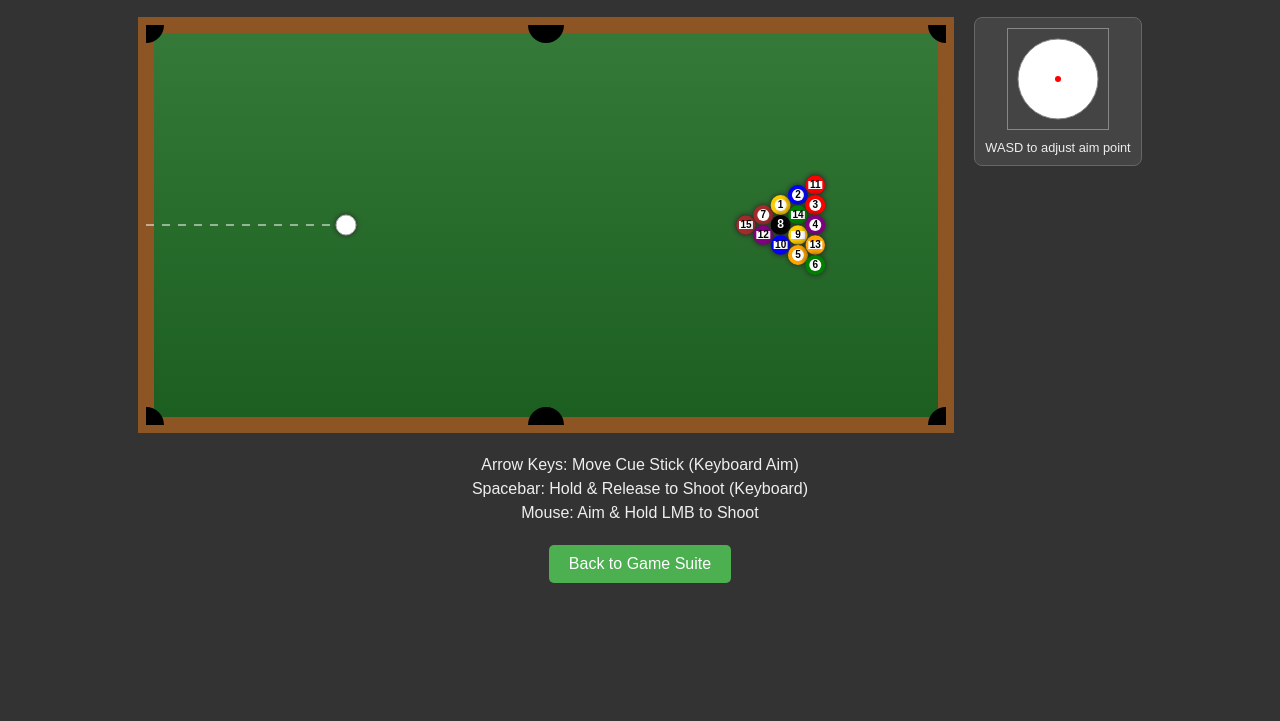
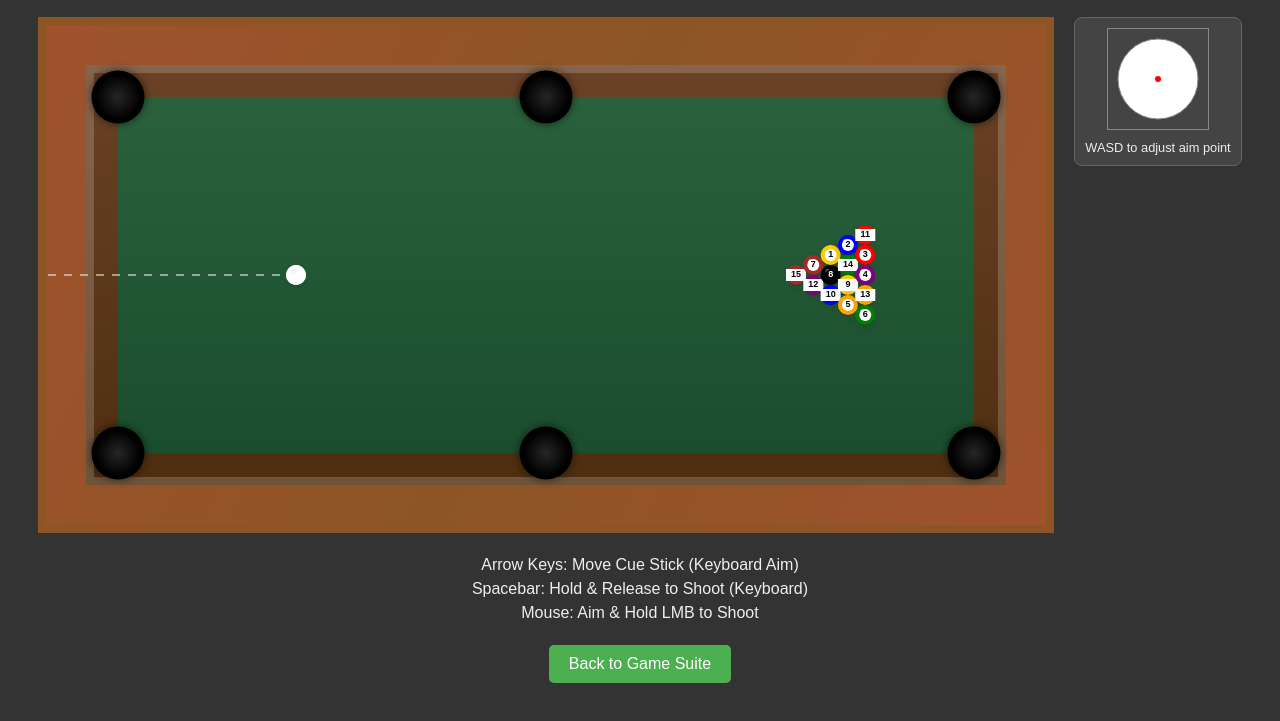
Before and after one commit to llkj11/KJGameSuite, a website: page games/pool_xl/index.html in a window 1280 px wide. Shown: the part 81-802 px from the top of the page. Drawn offline with nearby package versions, Linux system fonts and the light colour scheme.

Commit message:
Fixed issues with Pool table borders and ball bounce mechanics.

```diff
--- a/games/pool_xl/index.html
+++ b/games/pool_xl/index.html
@@ -9,7 +9,7 @@
 <body>
     <h1>Pool XL</h1>
     <div class="game-container">
-        <canvas id="poolTable" width="800" height="400"></canvas>
+        <canvas id="poolTable" width="1000" height="500"></canvas>
         <div class="aim-indicator-container">
             <canvas id="indicatorCanvas" width="100" height="100"></canvas>
             <p>WASD to adjust aim point</p>
--- a/games/pool_xl/script.js
+++ b/games/pool_xl/script.js
@@ -19,9 +19,11 @@ engine.gravity.y = 0; // No gravity in top-down pool
 // --- Game Constants (Adjusted for Matter.js) ---
 const BALL_RADIUS = 10;
 const POCKET_RADIUS = 18;
-const TABLE_WIDTH = poolTableCanvas.width;
-const TABLE_HEIGHT = poolTableCanvas.height;
-const CUSHION_THICKNESS = 20; // Thickness of the cushion bodies
+const TABLE_WIDTH = 1000; // Increased width
+const TABLE_HEIGHT = 500; // Increased height
+const BORDER_SIZE = 40; // New: thick outer border
+const RAIL_SIZE = 32;   // New: rail/cushion width
+const CUSHION_THICKNESS = 20; // Physical thickness (for physics)
 const CUE_BALL_COLOR = 'white';
 const EIGHT_BALL_COLOR = 'black';
 const BALL_COLORS = {
@@ -52,26 +54,57 @@ const CUE_TIP_RADIUS = 3;
 const MAX_POWER = 50;
 const POWER_INCREMENT = 0.5;
 
-// Pocket positions (still needed for logic)
+// Pocket positions (moved outward to rail/border intersection)
+const PLAYFIELD_X = BORDER_SIZE + RAIL_SIZE;
+const PLAYFIELD_Y = BORDER_SIZE + RAIL_SIZE;
+const PLAYFIELD_WIDTH = TABLE_WIDTH - 2 * (BORDER_SIZE + RAIL_SIZE);
+const PLAYFIELD_HEIGHT = TABLE_HEIGHT - 2 * (BORDER_SIZE + RAIL_SIZE);
 const pockets = [
-    { x: 0, y: 0 }, { x: TABLE_WIDTH / 2, y: 0 }, { x: TABLE_WIDTH, y: 0 },
-    { x: 0, y: TABLE_HEIGHT }, { x: TABLE_WIDTH / 2, y: TABLE_HEIGHT }, { x: TABLE_WIDTH, y: TABLE_HEIGHT },
+    { x: PLAYFIELD_X, y: PLAYFIELD_Y },
+    { x: PLAYFIELD_X + PLAYFIELD_WIDTH / 2, y: PLAYFIELD_Y },
+    { x: PLAYFIELD_X + PLAYFIELD_WIDTH, y: PLAYFIELD_Y },
+    { x: PLAYFIELD_X, y: PLAYFIELD_Y + PLAYFIELD_HEIGHT },
+    { x: PLAYFIELD_X + PLAYFIELD_WIDTH / 2, y: PLAYFIELD_Y + PLAYFIELD_HEIGHT },
+    { x: PLAYFIELD_X + PLAYFIELD_WIDTH, y: PLAYFIELD_Y + PLAYFIELD_HEIGHT },
 ];
 
 // --- Static Table Bodies (Cushions) ---
 const cushionOptions = {
     isStatic: true,
-    restitution: 0.8, // Bounciness of cushions
+    restitution: 0.9, // Increased bounciness of cushions (was 0.8)
     friction: 0.1, // Low friction for cushions
     slop: 0.01, // Adjust penetration tolerance
 };
 
-// Create cushion bodies slightly outside the visible table area
-const wallTop = Bodies.rectangle(TABLE_WIDTH / 2, -CUSHION_THICKNESS / 2, TABLE_WIDTH, CUSHION_THICKNESS, cushionOptions);
-const wallBottom = Bodies.rectangle(TABLE_WIDTH / 2, TABLE_HEIGHT + CUSHION_THICKNESS / 2, TABLE_WIDTH, CUSHION_THICKNESS, cushionOptions);
-const wallLeft = Bodies.rectangle(-CUSHION_THICKNESS / 2, TABLE_HEIGHT / 2, CUSHION_THICKNESS, TABLE_HEIGHT, cushionOptions);
-const wallRight = Bodies.rectangle(TABLE_WIDTH + CUSHION_THICKNESS / 2, TABLE_HEIGHT / 2, CUSHION_THICKNESS, TABLE_HEIGHT, cushionOptions);
-
+// Move cushions to the edge of the felt (playfield)
+const wallTop = Bodies.rectangle(
+    TABLE_WIDTH / 2,
+    PLAYFIELD_Y - CUSHION_THICKNESS / 2,
+    PLAYFIELD_WIDTH,
+    CUSHION_THICKNESS,
+    cushionOptions
+);
+const wallBottom = Bodies.rectangle(
+    TABLE_WIDTH / 2,
+    PLAYFIELD_Y + PLAYFIELD_HEIGHT + CUSHION_THICKNESS / 2,
+    PLAYFIELD_WIDTH,
+    CUSHION_THICKNESS,
+    cushionOptions
+);
+const wallLeft = Bodies.rectangle(
+    PLAYFIELD_X - CUSHION_THICKNESS / 2,
+    TABLE_HEIGHT / 2,
+    CUSHION_THICKNESS,
+    PLAYFIELD_HEIGHT,
+    cushionOptions
+);
+const wallRight = Bodies.rectangle(
+    PLAYFIELD_X + PLAYFIELD_WIDTH + CUSHION_THICKNESS / 2,
+    TABLE_HEIGHT / 2,
+    CUSHION_THICKNESS,
+    PLAYFIELD_HEIGHT,
+    cushionOptions
+);
 World.add(world, [wallTop, wallBottom, wallLeft, wallRight]);
 
 // --- Ball Physics Properties ---
@@ -286,74 +319,184 @@ function setupRack() {
     console.log(`Rack setup complete. ${objectBallBodies.length} object balls, 1 cue ball.`);
 }
 
-// --- Drawing (Needs adapting) ---
-function drawBall(body) { // Now takes a Matter.js body
+// --- Enhanced Drawing Functions ---
+
+function drawTable() {
+    // Draw outer border (wood)
+    ctx.save();
+    ctx.clearRect(0, 0, TABLE_WIDTH, TABLE_HEIGHT);
+    const borderGradient = ctx.createLinearGradient(0, 0, TABLE_WIDTH, TABLE_HEIGHT);
+    borderGradient.addColorStop(0, '#a0522d');
+    borderGradient.addColorStop(0.5, '#8d5524');
+    borderGradient.addColorStop(1, '#a0522d');
+    ctx.fillStyle = borderGradient;
+    ctx.fillRect(0, 0, TABLE_WIDTH, TABLE_HEIGHT);
+
+    // Draw rail/cushion (darker wood)
+    ctx.save();
+    ctx.beginPath();
+    ctx.rect(BORDER_SIZE, BORDER_SIZE, TABLE_WIDTH - 2 * BORDER_SIZE, TABLE_HEIGHT - 2 * BORDER_SIZE);
+    ctx.clip();
+    const railGradient = ctx.createLinearGradient(0, BORDER_SIZE, 0, TABLE_HEIGHT - BORDER_SIZE);
+    railGradient.addColorStop(0, '#6b4226');
+    railGradient.addColorStop(1, '#4e2e0e');
+    ctx.fillStyle = railGradient;
+    ctx.fillRect(BORDER_SIZE, BORDER_SIZE, TABLE_WIDTH - 2 * BORDER_SIZE, TABLE_HEIGHT - 2 * BORDER_SIZE);
+    ctx.restore();
+
+    // Draw felt (main play area)
+    ctx.save();
+    ctx.beginPath();
+    ctx.rect(BORDER_SIZE + RAIL_SIZE, BORDER_SIZE + RAIL_SIZE, TABLE_WIDTH - 2 * (BORDER_SIZE + RAIL_SIZE), TABLE_HEIGHT - 2 * (BORDER_SIZE + RAIL_SIZE));
+    ctx.clip();
+    const feltGradient = ctx.createLinearGradient(0, BORDER_SIZE + RAIL_SIZE, 0, TABLE_HEIGHT - BORDER_SIZE - RAIL_SIZE);
+    feltGradient.addColorStop(0, '#2a623d');
+    feltGradient.addColorStop(1, '#1a4d2e');
+    ctx.fillStyle = feltGradient;
+    ctx.fillRect(BORDER_SIZE + RAIL_SIZE, BORDER_SIZE + RAIL_SIZE, TABLE_WIDTH - 2 * (BORDER_SIZE + RAIL_SIZE), TABLE_HEIGHT - 2 * (BORDER_SIZE + RAIL_SIZE));
+    ctx.restore();
+
+    // Draw rail bevel/highlight (for 3D effect)
+    ctx.save();
+    ctx.beginPath();
+    ctx.rect(BORDER_SIZE, BORDER_SIZE, TABLE_WIDTH - 2 * BORDER_SIZE, TABLE_HEIGHT - 2 * BORDER_SIZE);
+    ctx.clip();
+    ctx.strokeStyle = 'rgba(255,255,255,0.18)';
+    ctx.lineWidth = 8;
+    ctx.strokeRect(BORDER_SIZE + 4, BORDER_SIZE + 4, TABLE_WIDTH - 2 * BORDER_SIZE - 8, TABLE_HEIGHT - 2 * BORDER_SIZE - 8);
+    ctx.restore();
+
+    // Draw pockets (on top of rails)
+    drawPockets();
+}
+
+function drawPockets() {
+    // Draw pockets as circles overlapping rails
+    const visualPocketRadius = POCKET_RADIUS * 1.25;
+    pockets.forEach(pocket => {
+        // Pocket shadow for depth
+        ctx.save();
+        ctx.beginPath();
+        ctx.arc(pocket.x, pocket.y, visualPocketRadius + 4, 0, Math.PI * 2);
+        ctx.shadowColor = 'rgba(0,0,0,0.6)';
+        ctx.shadowBlur = 10;
+        ctx.fillStyle = '#000';
+        ctx.fill();
+        ctx.restore();
+        // Main pocket
+        const grad = ctx.createRadialGradient(
+            pocket.x, pocket.y, visualPocketRadius * 0.1,
+            pocket.x, pocket.y, visualPocketRadius
+        );
+        grad.addColorStop(0, '#222');
+        grad.addColorStop(1, '#000');
+        ctx.fillStyle = grad;
+        ctx.beginPath();
+        ctx.arc(pocket.x, pocket.y, visualPocketRadius, 0, Math.PI * 2);
+        ctx.fill();
+        ctx.closePath();
+    });
+}
+
+function drawBall(body) {
     const ballData = ballDataMap.get(body.id);
-    if (!ballData) return; // Should not happen
+    if (!ballData) return;
 
     const pos = body.position;
-    const angle = body.angle; // Matter.js provides body angle
+    const angle = body.angle;
 
     ctx.save();
     ctx.translate(pos.x, pos.y);
-    ctx.rotate(angle);
-    ctx.translate(-pos.x, -pos.y); // Translate back to draw at correct global pos
 
-    // Draw main circle centered at body position
+    // --- Ball Shadow ---
     ctx.beginPath();
-    ctx.arc(pos.x, pos.y, BALL_RADIUS, 0, Math.PI * 2);
-    ctx.fillStyle = ballData.color;
-    ctx.shadowColor = '#222';
-    ctx.shadowBlur = 6;
+    ctx.arc(0, BALL_RADIUS * 0.1, BALL_RADIUS * 0.95, 0, Math.PI * 2); // Offset shadow slightly
+    ctx.fillStyle = 'rgba(0, 0, 0, 0.25)';
+    ctx.shadowColor = 'rgba(0, 0, 0, 0.4)';
+    ctx.shadowBlur = 8;
+    ctx.shadowOffsetY = 3;
     ctx.fill();
     ctx.closePath();
+    ctx.shadowColor = 'transparent'; // Reset shadow for other elements
     ctx.shadowBlur = 0;
+    ctx.shadowOffsetY = 0;
 
-    // Draw details (number/stripe/8-ball) - adapted for Matter.js body pos
+    // --- Ball Body ---
+    // Rotate context for drawing details
+    ctx.rotate(angle);
+
+    // Main ball color with gradient
+    const gradient = ctx.createRadialGradient(
+        -BALL_RADIUS * 0.3, -BALL_RADIUS * 0.4, BALL_RADIUS * 0.1, // Light spot center
+         0, 0, BALL_RADIUS                      // Outer radius
+    );
+    gradient.addColorStop(0, 'rgba(255, 255, 255, 0.6)'); // Highlight color
+    gradient.addColorStop(0.3, ballData.color);            // Main ball color
+    gradient.addColorStop(1, ballData.color);               // Main ball color edge
+
+    ctx.beginPath();
+    ctx.arc(0, 0, BALL_RADIUS, 0, Math.PI * 2);
+    ctx.fillStyle = gradient;
+    ctx.fill();
+    ctx.closePath();
+
+    // --- Ball Details (Number/Stripe) - Rotated ---
     if (ballData.number > 0) {
+        ctx.fillStyle = 'white'; // Number background color
+        ctx.textAlign = 'center';
+        ctx.textBaseline = 'middle';
+        const fontSize = BALL_RADIUS * 0.9;
+        ctx.font = `bold ${fontSize}px Arial`;
+
         if (ballData.number === 8) {
-            ctx.fillStyle = 'white';
-            ctx.font = 'bold 12px Arial';
-            ctx.textAlign = 'center';
-            ctx.textBaseline = 'middle';
-            ctx.fillText('8', pos.x, pos.y);
-        } else if (!ballData.isSolid) { // Stripe balls
-            ctx.fillStyle = 'white';
-            ctx.fillRect(pos.x - BALL_RADIUS * 0.7, pos.y - BALL_RADIUS * 0.4, BALL_RADIUS * 1.4, BALL_RADIUS * 0.8);
-            ctx.fillStyle = 'black';
-            ctx.font = 'bold 10px Arial';
-            ctx.textAlign = 'center';
-            ctx.textBaseline = 'middle';
-            ctx.fillText(ballData.number.toString(), pos.x, pos.y);
-            // Optional outline for stripe ball clarity
+            // 8-Ball Number (white on black)
             ctx.beginPath();
-            ctx.arc(pos.x, pos.y, BALL_RADIUS, 0, Math.PI * 2);
-            ctx.strokeStyle = '#333';
-            ctx.lineWidth = 0.5;
-            ctx.stroke();
-            ctx.closePath();
-        } else { // Solid balls
-            ctx.fillStyle = 'white';
-            ctx.beginPath();
-            ctx.arc(pos.x, pos.y, BALL_RADIUS * 0.6, 0, Math.PI * 2);
+            ctx.arc(0, 0, BALL_RADIUS * 0.6, 0, Math.PI * 2);
+            ctx.fillStyle = EIGHT_BALL_COLOR; // Black circle
             ctx.fill();
             ctx.closePath();
+            ctx.fillStyle = 'white'; // White number
+            ctx.fillText('8', 0, 0);
+        } else if (!ballData.isSolid) { // Stripe balls
+            // Draw stripe first (white band)
+            const stripeHeight = BALL_RADIUS * 1.2;
+            ctx.fillStyle = 'white';
+            ctx.fillRect(-BALL_RADIUS, -stripeHeight / 2, BALL_RADIUS * 2, stripeHeight);
+            // Draw number circle on top
+            ctx.beginPath();
+            ctx.arc(0, 0, BALL_RADIUS * 0.6, 0, Math.PI * 2);
+            ctx.fill(); // White circle
+            ctx.closePath();
+            // Draw number text
             ctx.fillStyle = 'black';
-            ctx.font = 'bold 10px Arial';
-            ctx.textAlign = 'center';
-            ctx.textBaseline = 'middle';
-            ctx.fillText(ballData.number.toString(), pos.x, pos.y);
+            ctx.fillText(ballData.number.toString(), 0, 0);
+        } else { // Solid balls
+            // Draw number circle
+            ctx.beginPath();
+            ctx.arc(0, 0, BALL_RADIUS * 0.6, 0, Math.PI * 2);
+            ctx.fill(); // White circle
+            ctx.closePath();
+            // Draw number text
+            ctx.fillStyle = 'black';
+            ctx.fillText(ballData.number.toString(), 0, 0);
         }
-    } else { // Cue ball outline
+    } else { // Cue ball specific appearance
+         // Simple highlight for cue ball
+         const cueGradient = ctx.createRadialGradient(
+            -BALL_RADIUS * 0.4, -BALL_RADIUS * 0.4, BALL_RADIUS * 0.1,
+             0, 0, BALL_RADIUS
+         );
+         cueGradient.addColorStop(0, 'rgba(255, 255, 255, 0.8)');
+         cueGradient.addColorStop(0.4, CUE_BALL_COLOR);
+         cueGradient.addColorStop(1, CUE_BALL_COLOR);
+         ctx.fillStyle = cueGradient;
          ctx.beginPath();
-         ctx.arc(pos.x, pos.y, BALL_RADIUS, 0, Math.PI * 2);
-         ctx.strokeStyle = '#aaaaaa';
-         ctx.lineWidth = 1;
-         ctx.stroke();
+         ctx.arc(0, 0, BALL_RADIUS, 0, Math.PI * 2);
+         ctx.fill();
          ctx.closePath();
     }
 
-    ctx.restore();
+    ctx.restore(); // Restore context rotation and translation
 }
 
 function drawCueStick() {
@@ -418,17 +561,6 @@ function drawIndicator() {
     indicatorCtx.fillStyle = 'red';
     indicatorCtx.fill();
     indicatorCtx.closePath();
-}
-
-function drawPockets() {
-    // This function remains the same (draws visual representation)
-    ctx.fillStyle = 'black';
-    pockets.forEach(pocket => {
-        ctx.beginPath();
-        ctx.arc(pocket.x, pocket.y, POCKET_RADIUS, 0, Math.PI * 2);
-        ctx.fill();
-        ctx.closePath();
-    });
 }
 
 function drawPowerBar() {
@@ -622,17 +754,33 @@ function gameLoop(timestamp) {
     }
 
     // 5. Drawing
+    // Clear canvas completely
     ctx.clearRect(0, 0, TABLE_WIDTH, TABLE_HEIGHT);
+
+    // Draw Table elements (felt, pockets, cushions, border)
     drawTable();
-    drawPockets();
 
+    // Draw Balls on top of table
     const allBodies = Matter.Composite.allBodies(world);
     allBodies.forEach(body => {
         if (body.label === 'ball' || body.label === 'cueBall') {
             drawBall(body);
         }
+        // Optionally draw cushions/walls for debug
+        // else if (body.isStatic) {
+        //     // Simple static body rendering
+        //     ctx.fillStyle = 'grey';
+        //     ctx.beginPath();
+        //     body.vertices.forEach((v, i) => {
+        //         if (i === 0) ctx.moveTo(v.x, v.y);
+        //         else ctx.lineTo(v.x, v.y);
+        //     });
+        //     ctx.closePath();
+        //     ctx.fill();
+        // }
     });
 
+    // Draw UI elements (stick, power bar, etc.) on top of everything
     if (gamePhase === 'aiming') {
         drawCueStick();
         drawPowerBar();
@@ -691,24 +839,13 @@ poolTableCanvas.addEventListener('mouseup', (e) => {
 
 function getMousePos(evt) {
     const rect = poolTableCanvas.getBoundingClientRect();
+    // Ensure we use the current canvas dimensions
+    const currentCanvasWidth = poolTableCanvas.width;
+    const currentCanvasHeight = poolTableCanvas.height;
     return {
-        x: (evt.clientX - rect.left) * (poolTableCanvas.width / rect.width),
-        y: (evt.clientY - rect.top) * (poolTableCanvas.height / rect.height)
+        x: (evt.clientX - rect.left) * (currentCanvasWidth / rect.width),
+        y: (evt.clientY - rect.top) * (currentCanvasHeight / rect.height)
     };
-}
-
-// --- Visual Improvements ---
-// Table gradient
-function drawTable() {
-    const grad = ctx.createLinearGradient(0, 0, 0, TABLE_HEIGHT);
-    grad.addColorStop(0, '#357a38');
-    grad.addColorStop(1, '#1b5e20');
-    ctx.fillStyle = grad;
-    ctx.fillRect(0, 0, TABLE_WIDTH, TABLE_HEIGHT);
-    // Table border
-    ctx.lineWidth = 16;
-    ctx.strokeStyle = '#8d5524';
-    ctx.strokeRect(0, 0, TABLE_WIDTH, TABLE_HEIGHT);
 }
 
 // --- Initial Setup ---
```
